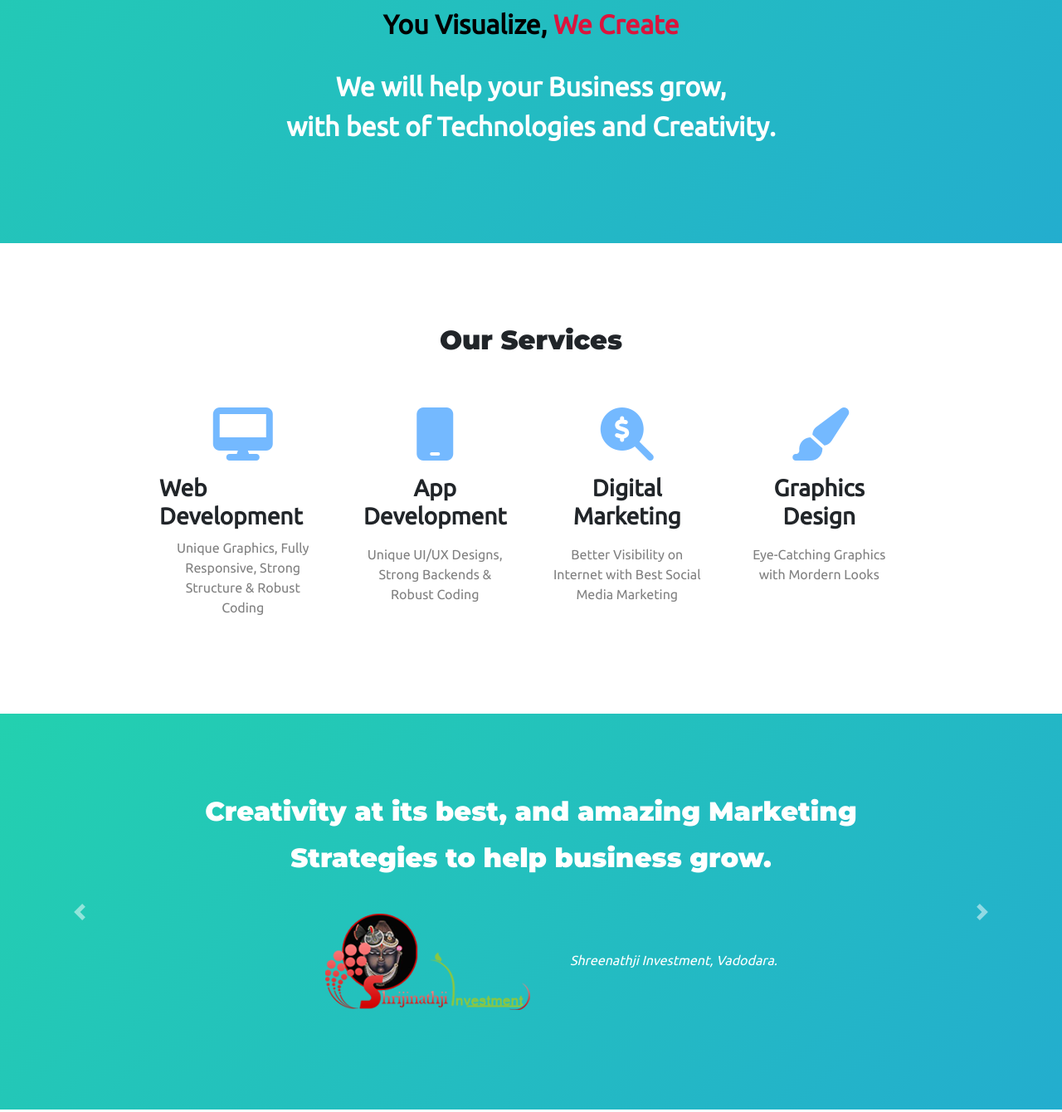
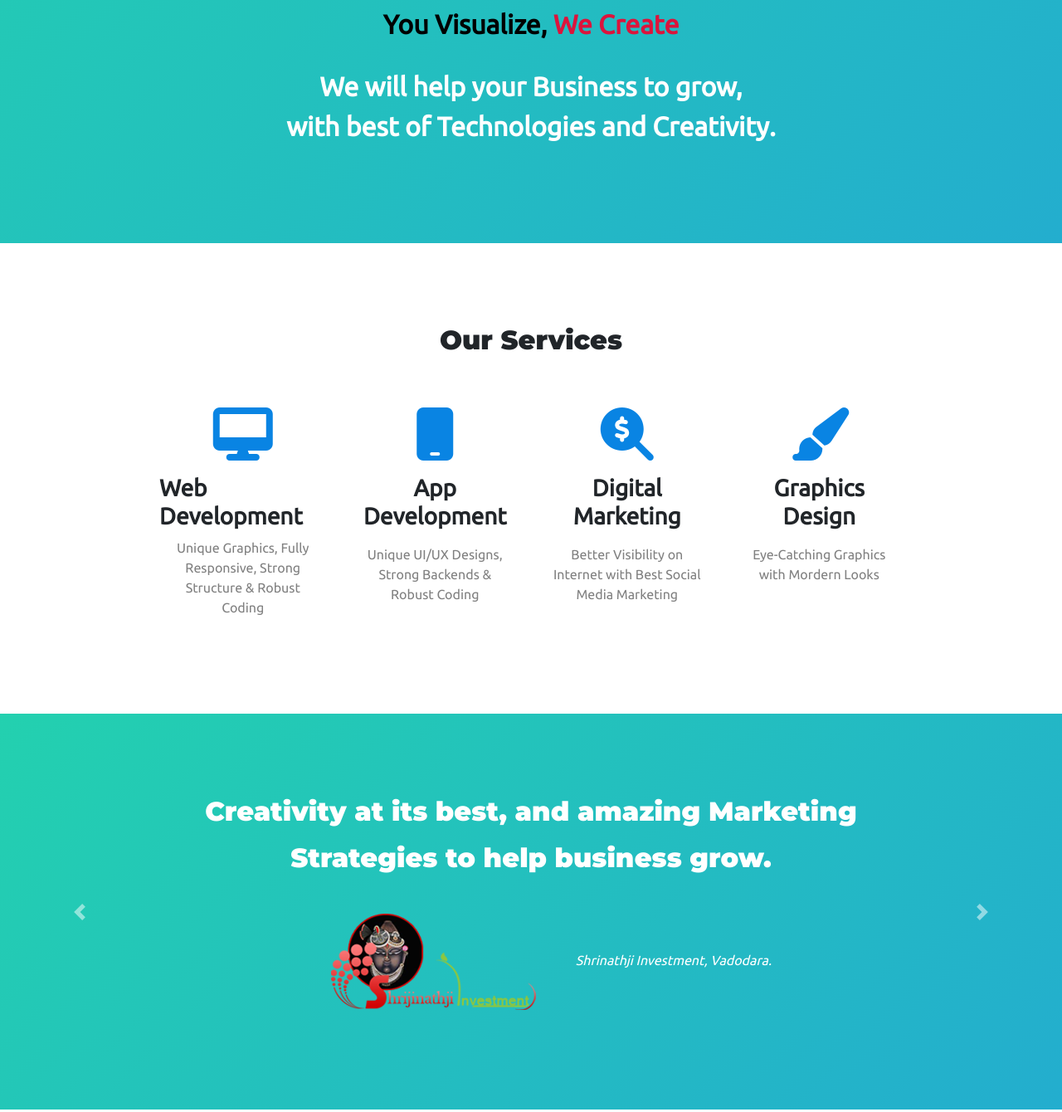
Before and after one commit to Wiz-Developers/Temporary-Website-Check, a plain HTML site: page index.html in a window 1280 px wide. Shown: the part 463-1803 px from the top of the page at 83% size. Drawn offline with nearby package versions, Linux system fonts and the light colour scheme.

Commit message:
lastbutnottheleast

```diff
--- a/css/style.css
+++ b/css/style.css
@@ -244,11 +244,11 @@ html, body {
     text-align: center;
     size: 50%;
     padding-bottom: 1rem;
-    color: #74b9ff;
+    color: #0984e3;
 }
 
 .fas:hover {
-    color: #0984e3;
+    color: purple;
 }
 
 /*testimonial*/
--- a/index.html
+++ b/index.html
@@ -79,7 +79,7 @@
                     <img src="images/logo.png" class="img-hide" alt="wiz-logo">
                 </div>
                 <div class="wiz-h2 mobile">You Visualize, <span class="red">We Create</span></div>
-                <div class="wiz-h2 white wiz-h2-part1">We will help your Business grow,</div>
+                <div class="wiz-h2 white wiz-h2-part1">We will help your Business to grow,</div>
                 <div class="wiz-h2 white wiz-h2-part2"> with best of Technologies and Creativity.</div>
             </div>
 
@@ -89,8 +89,8 @@
             <h2 class="services services-h2">Our Services</h2>
             <div class="row">
                 <div class=" col-lg-3 col-md-6 col-sm-6">
-                    <div class="st">
-                        <i class="fas fa-desktop fa-4x"></i>
+                    <div class="st ">
+                        <i class="fas fa-desktop fa-4x "></i>
                     </div>
                     <h3 class="fea fea-in">Web</h3>
                     <h3 class="fea fea-in">Development</h3>
@@ -127,7 +127,7 @@
                     <div class="carousel-item active">
                         <h2 class=" testimonial-text center">Creativity at its best, and amazing Marketing Strategies to help business grow.</h2>
                         <img class="test-img" src="images/si_client.png" alt="profile1">
-                        <em class="firm-name">Shreenathji Investment, Vadodara.</em>
+                        <em class="firm-name">Shrinathji Investment, Vadodara.</em>
                     </div>
 
                     <div class="carousel-item">
```
